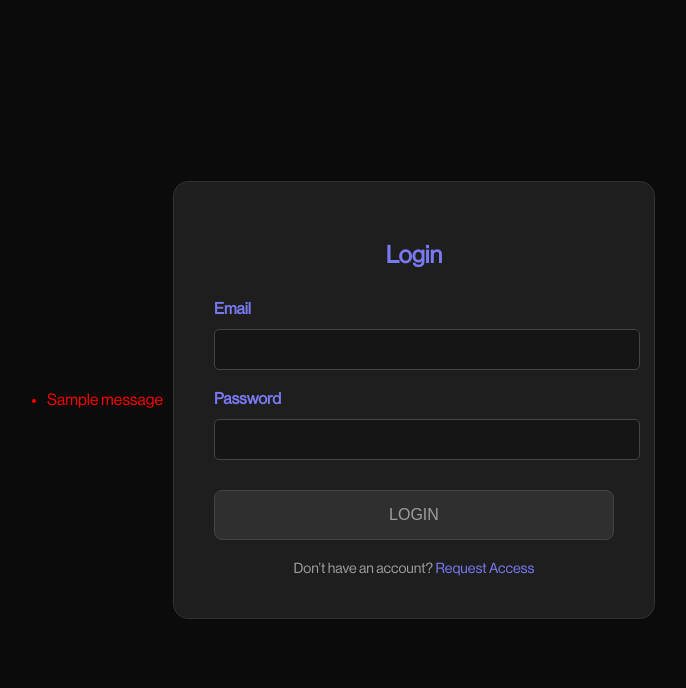
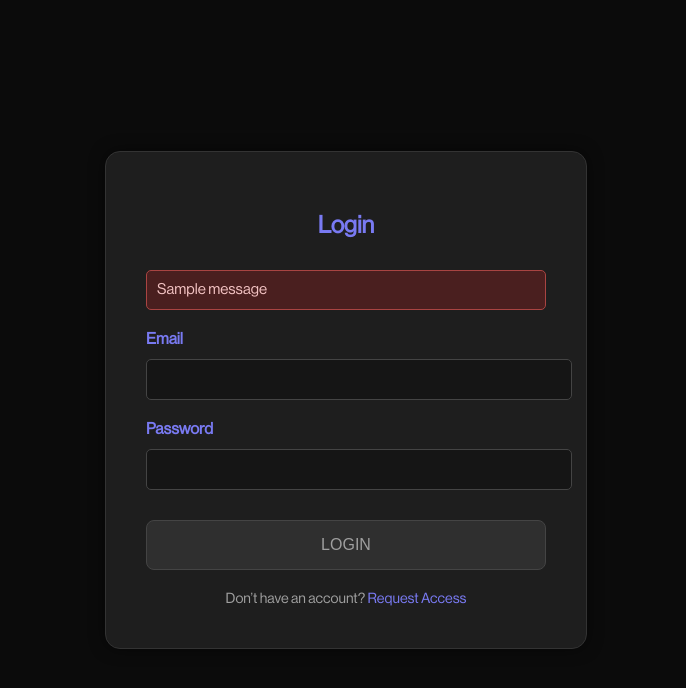
Before and after one commit to humanapril/processplan, a Flask app: page /login in a window 1280 px wide. Shown: the top 688 px of the page, without its empty margins (294-980 px from the left). Run offline with Flask 3, Linux system fonts and the light colour scheme; tables that the repository leaves empty hold one stand-in row (values such as "Sample post"); one stand-in notice (Sample message) is shown; some libraries are stand-ins or nearby versions.

Commit message:
added the login error msg and style

```diff
--- a/process_plan_app/app.py
+++ b/process_plan_app/app.py
@@ -16,6 +16,7 @@ from datetime import datetime
 import io
 from dotenv import load_dotenv
 from zoneinfo import ZoneInfo
+from flask import flash, redirect, url_for
 load_dotenv()
 # === App Setup ===
 app = Flask(__name__, template_folder="templates", static_folder="static")
@@ -101,24 +102,27 @@ def register():
 
     return render_template('register.html')
 
+
 # === Login ===
-from flask import flash
-
 @app.route('/login', methods=['GET', 'POST'])
 def login():
     if request.method == 'POST':
-        user = User.query.filter_by(email=request.form['email']).first()
-        if user and user.check_password(request.form['password']):
+        email = request.form['email']
+        password = request.form['password']
+        user = User.query.filter_by(email=email).first()
+
+        if user and user.check_password(password):
             if not user.is_approved:
-                flash("Account pending approval.", "error")
+                flash("Account is pending admin approval.", "error")
                 return redirect(url_for('login'))
             login_user(user)
             return redirect(url_for('index'))
-
-        flash("Invalid credentials.", "error")  # 👈 Flash message for login failure
-        return redirect(url_for('login'))       # 👈 Redirect back to login form
+        else:
+            flash("Invalid email or password.", "error")
+            return redirect(url_for('login'))
 
     return render_template('login.html')
+
 
 # === Logout ===
 @app.route('/logout')
@@ -127,27 +131,34 @@ def logout():
     logout_user()
     return redirect('/login')
 
-# === Admin: Approve Users ===
-
+# === Admin: Approve or Deny Users ===
 @app.route('/admin/approve', methods=['GET', 'POST'])
 @login_required
 def admin_approve():
     if current_user.role != 'admin':
-        return "Unauthorized", 403
+        flash("Access denied. Admins only.", "error")
+        return redirect(url_for('index'))
 
     if request.method == 'POST':
-        user_id = request.form['user_id']
-        action = request.form['action']
+        action = request.form.get('action')
+        user_id = request.form.get('user_id')
+        user = User.query.get(user_id)
 
-        user = User.query.get(user_id)
-        if user:
-            if action == 'approve':
-                user.is_approved = True
-                user.role = 'user'
-                db.session.commit()
-            elif action == 'deny':
-                db.session.delete(user)
-                db.session.commit()
+        if not user:
+            flash("User not found.", "error")
+        elif action == 'approve':
+            user.is_approved = True
+            user.role = 'user'
+            db.session.commit()
+            flash(f"Approved {user.email}.", "success")
+        elif action == 'deny':
+            db.session.delete(user)
+            db.session.commit()
+            flash(f"Denied and removed {user.email}.", "warning")
+        else:
+            flash("Invalid action.", "error")
+
+        return redirect(url_for('admin_approve'))
 
     pending_users = User.query.filter_by(is_approved=False).all()
     return render_template('approve_users.html', users=pending_users)
--- a/process_plan_app/templates/login.html
+++ b/process_plan_app/templates/login.html
@@ -27,6 +27,7 @@
         border-radius: 15px;
         border: 1px solid #333;
         width: 400px;
+        box-shadow: 0 0 15px rgba(0, 0, 0, 0.5);
       }
 
       h2 {
@@ -85,24 +86,29 @@
       .note a:hover {
         text-decoration: underline;
       }
+
+      .alert {
+        background-color: #4a1f1f;
+        border: 1px solid #a94442;
+        color: #f2c2c2;
+        padding: 10px;
+        border-radius: 5px;
+        margin-bottom: 20px;
+        font-size: 0.95rem;
+      }
     </style>
   </head>
-
-
-
-<body>
-  {% with messages = get_flashed_messages(with_categories=true) %}
-    {% if messages %}
-      <ul style="color: red; padding: 10px;">
-        {% for category, message in messages %}
-          <li>{{ message }}</li>
-        {% endfor %}
-      </ul>
-    {% endif %}
-  {% endwith %}
-
+  <body>
     <div class="login-container">
       <h2>Login</h2>
+
+      {% with messages = get_flashed_messages(with_categories=true) %} {% if
+      messages %}
+      <div class="alert">
+        {% for category, message in messages %} {{ message }} {% endfor %}
+      </div>
+      {% endif %} {% endwith %}
+
       <form method="POST">
         <label for="email">Email</label>
         <input type="email" name="email" id="email" required />
@@ -112,6 +118,7 @@
 
         <button type="submit">Login</button>
       </form>
+
       <div class="note">
         Don’t have an account?
         <a href="{{ url_for('register') }}">Request Access</a>
```
